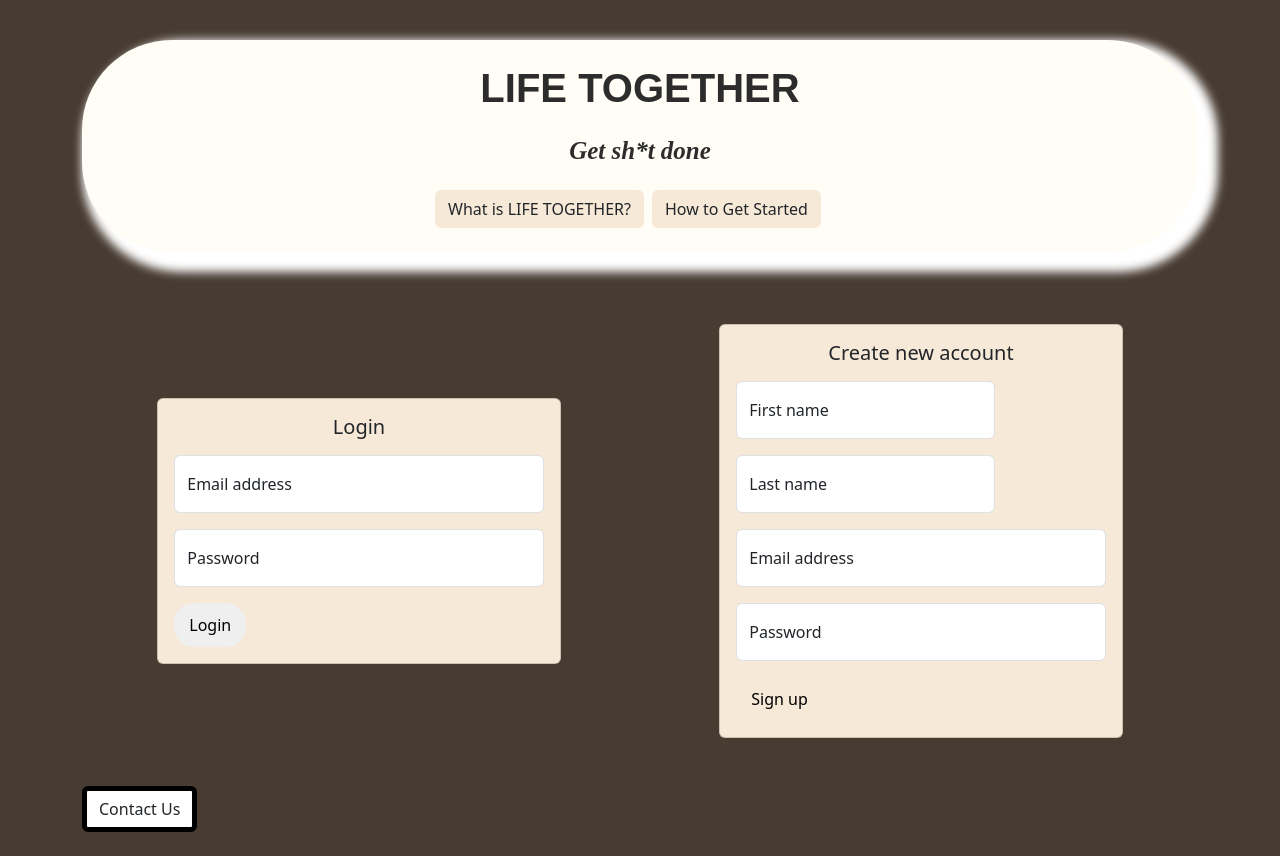
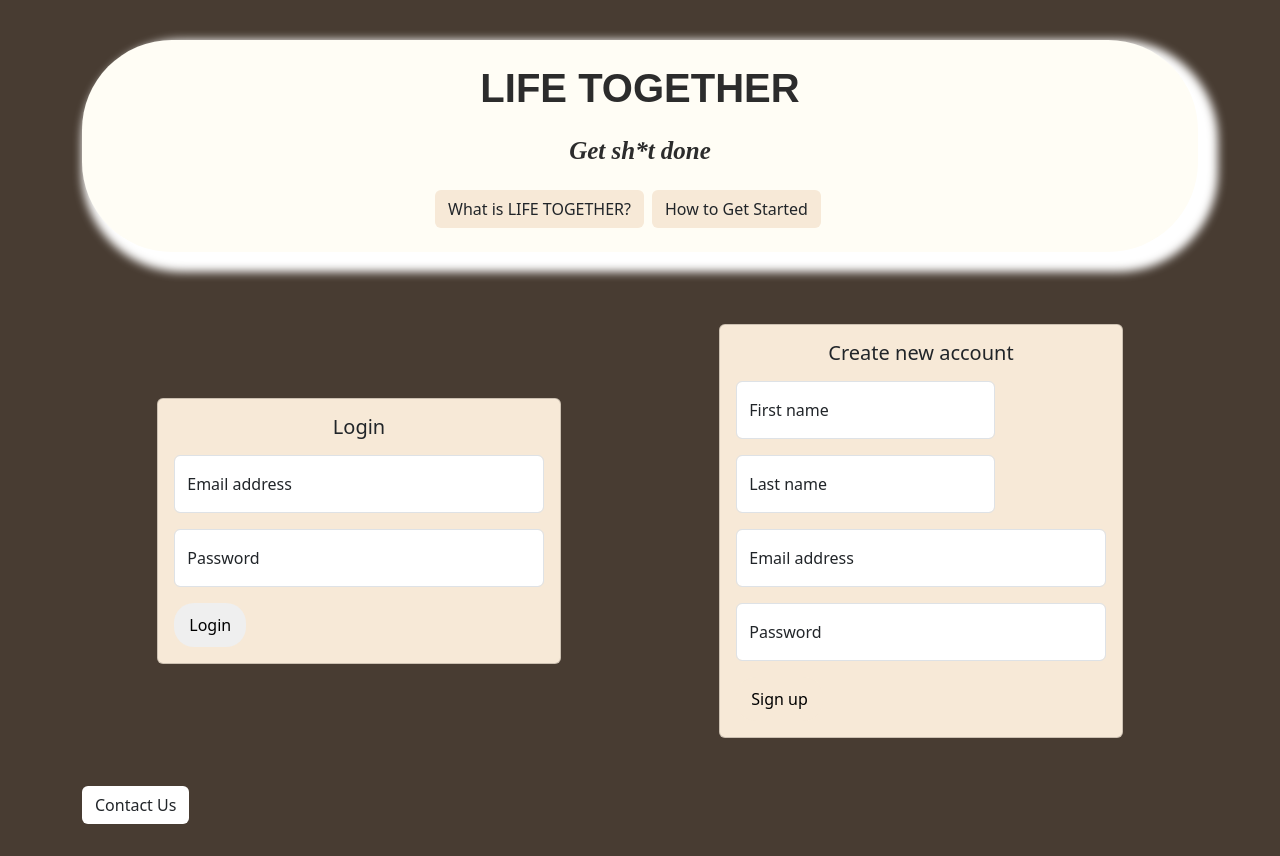
Before and after one commit to ashleymh060504/life-together, a React (Vite) app in the folder client/: page / in a window 1280 px wide. Built offline with nearby package versions, Linux system fonts and the light colour scheme.

Commit message:
removed excess css class

```diff
--- a/client/src/components/login-page/contactUs.css
+++ b/client/src/components/login-page/contactUs.css
@@ -6,8 +6,6 @@
   background-color: #f7e8d7;
   color: #483b32;
 }
-
-
 
 .input-border {
     border: 2px solid #483b32;
@@ -24,7 +22,3 @@
   background-color: #483b32;
   color: #f7e8d7;
 }
-
-.contacttest {
-  border: 5px black solid;
-}
```
